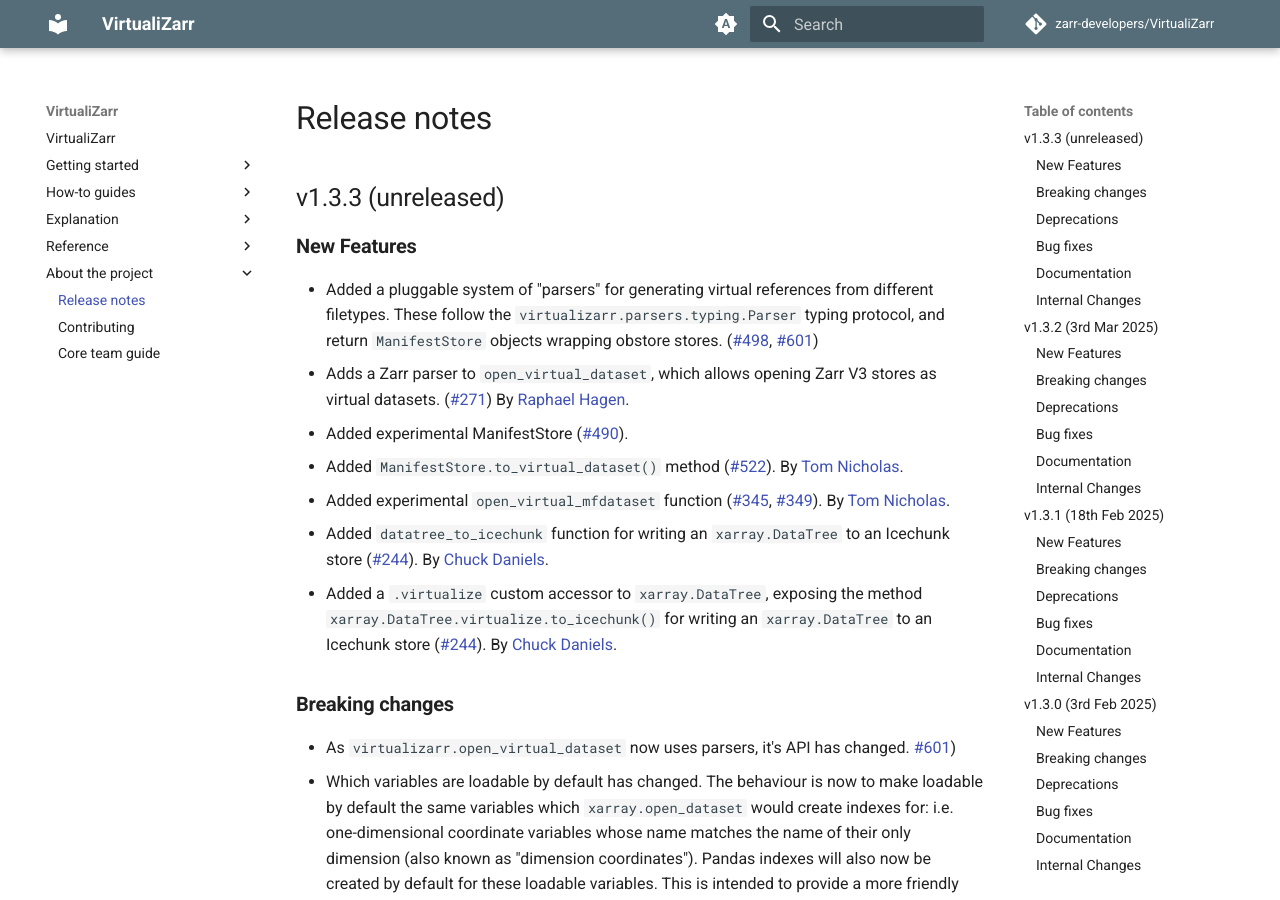
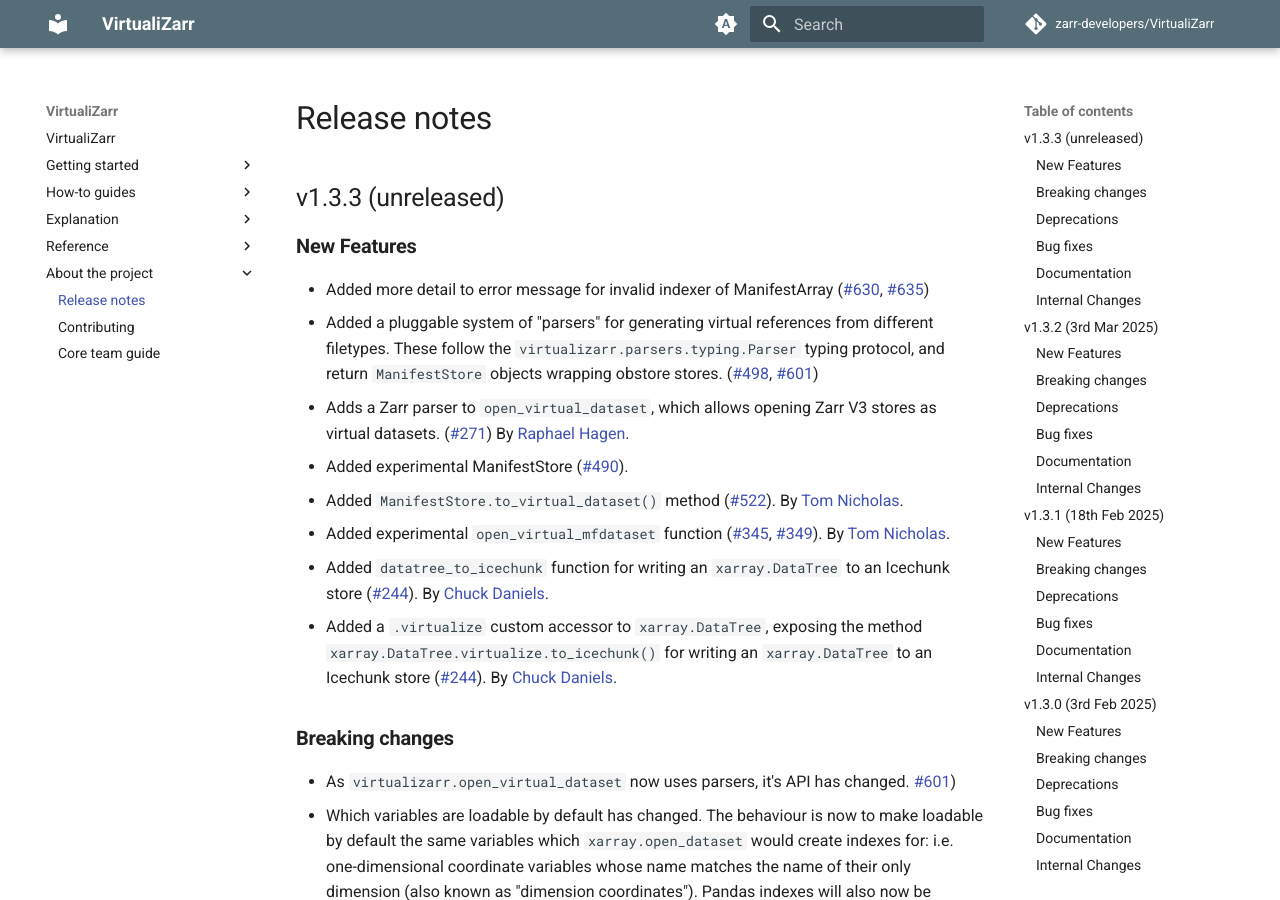
Before and after one commit to zarr-developers/VirtualiZarr, an MkDocs documentation site: the page built from docs/releases.md, in a window 1280 px wide and 900 px high. Built offline with MkDocs 1.6.1 and Material for MkDocs 9.7.7, drawn with Linux system fonts in a browser that asks for light colours; comment, search, counter and statistics services are not loaded; the version menu is left out.

Commit message:
Update releases.md

```diff
--- a/docs/releases.md
+++ b/docs/releases.md
@@ -4,6 +4,7 @@
 
 ### New Features
 
+- Added more detail to error message for invalid indexer of ManifestArray ([#630](https://github.com/zarr-developers/VirtualiZarr/issues/630), [#635](https://github.com/zarr-developers/VirtualiZarr/pull/635))
 - Added a pluggable system of "parsers" for generating virtual references from different filetypes. These follow the `virtualizarr.parsers.typing.Parser` typing protocol, and return `ManifestStore` objects wrapping obstore stores.
   ([#498](https://github.com/zarr-developers/VirtualiZarr/issues/498), [#601](https://github.com/zarr-developers/VirtualiZarr/pull/601))
 - Adds a Zarr parser to `open_virtual_dataset`, which allows opening Zarr V3 stores as virtual datasets.
```
